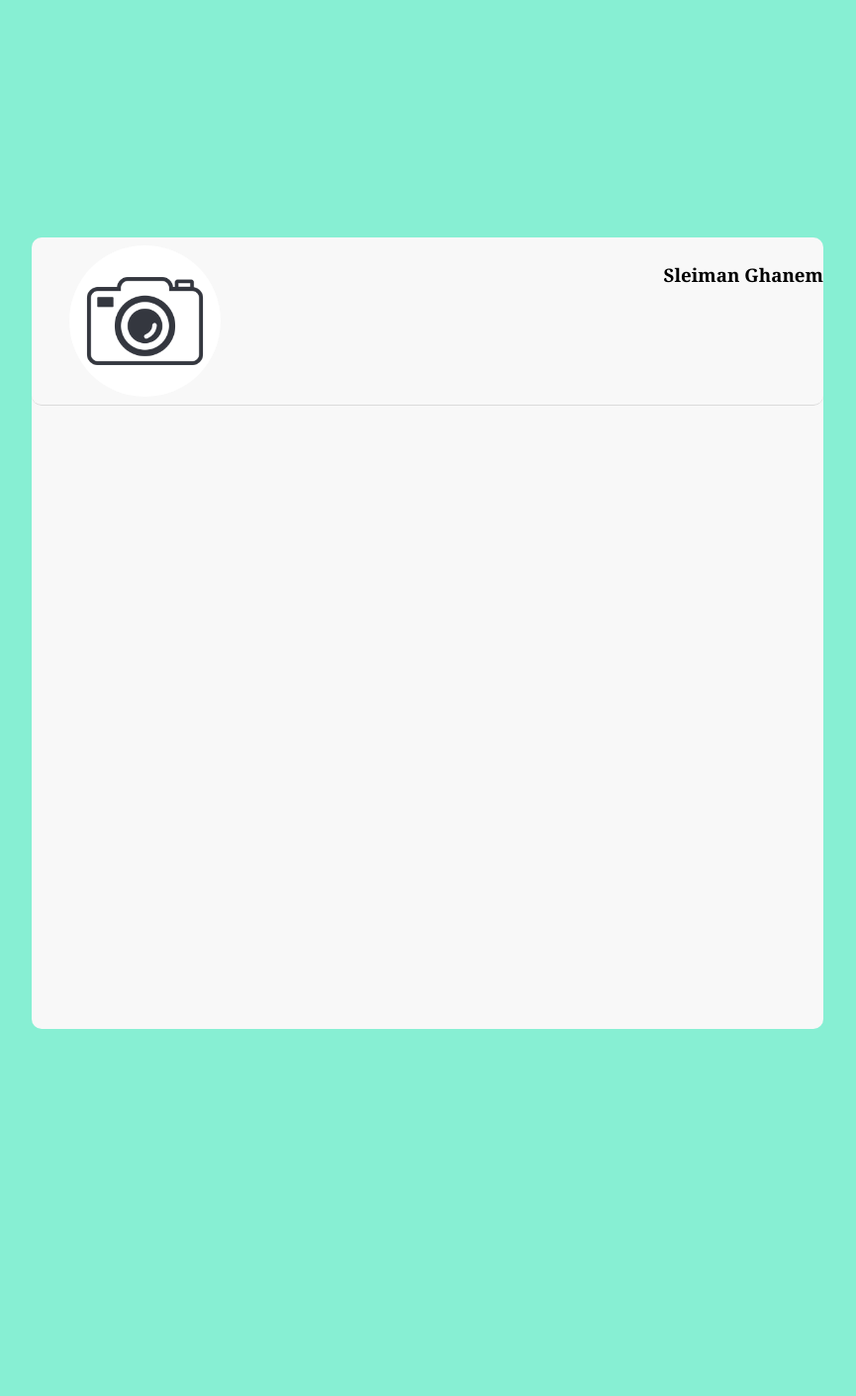
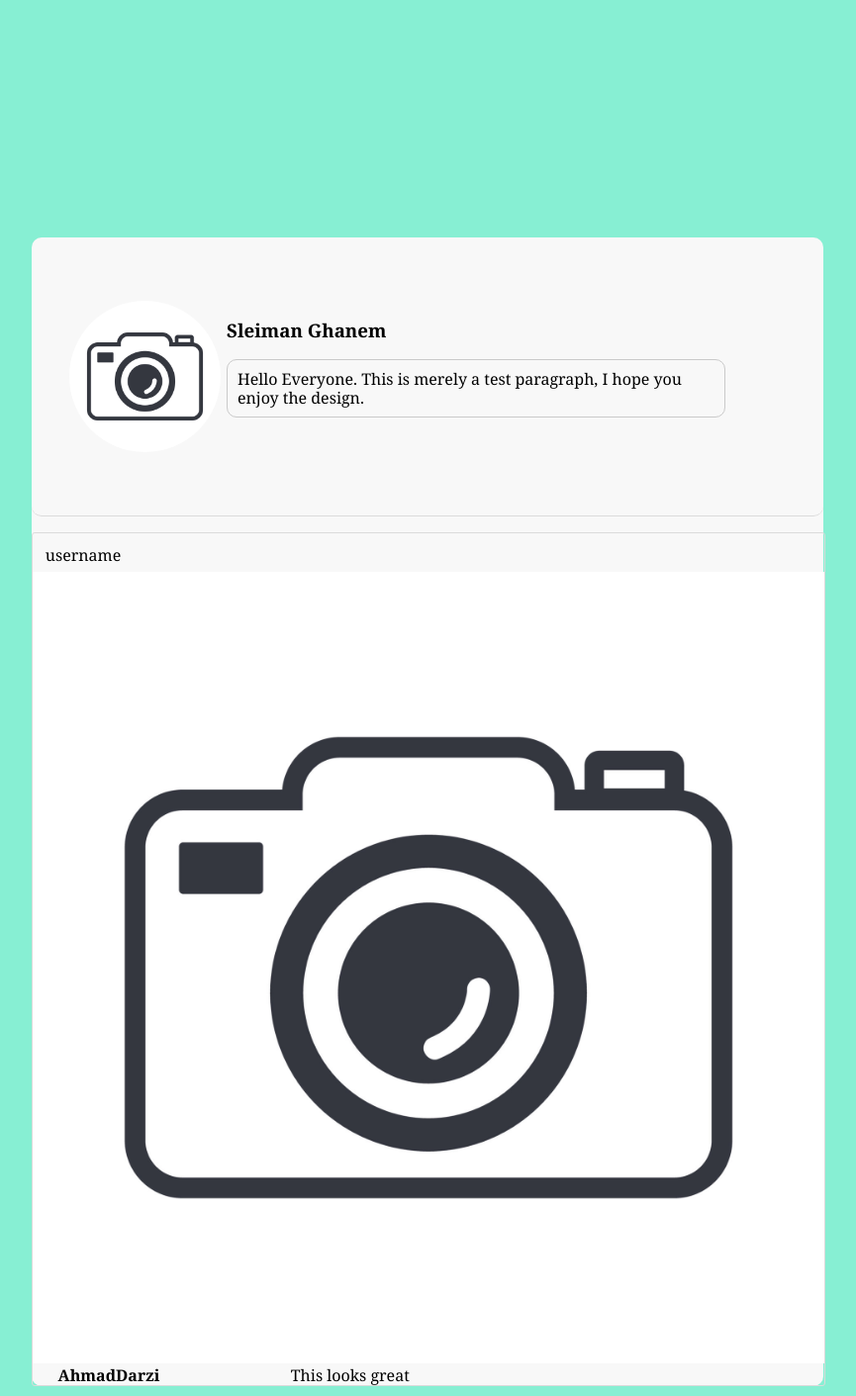
Before and after one commit to SleimanDGhanem/Instagram_like_website, a PHP site: page /html/profile.html in a window 1280 px wide. Shown: the part 38-1449 px from the top of the page at 99% size, without its empty margins (208-1073 px from the left). Before the commit the page ends 1078 px from the top, so only its background shows below. Run offline with PHP 8.4, Linux system fonts and the light colour scheme.

Commit message:
Front End - Added Post to feed page

```diff
--- a/Frontend/css/profile.css
+++ b/Frontend/css/profile.css
@@ -1,20 +1,31 @@
-.image{
-  min-width:10%;
+.image {
+  min-width: 10%;
   max-width: 20%;
   border-radius: 50%;
 }
-.scrolling{
-  border-radius: 10px ;
+.scrolling {
+  border-radius: 10px;
 }
-.profile{
-  display:flex;
+.profile {
+  display: flex;
   justify-content: space-between;
-  border-bottom: solid 1px #DBDBDB;
+  border-bottom: solid 1px #dbdbdb;
   border-radius: 10px;
   margin-top: 30vh;
-  padding: 1vh 0 1vh 3vw;
+  padding: 8vh 0 8vh 3vw;
+}
+.user {
+  padding-top: vh;
 }
 
-.user{
-  padding-top: vh;
+.bio{
+  width: 80%;
+  border: solid 1px #cacaca ;
+  border-radius: 10px;
+  padding: 10px
 }
+
+.post{
+  margin-top: 2vh;
+  width: 100%;
+}
--- a/Frontend/html/profile.html
+++ b/Frontend/html/profile.html
@@ -27,7 +27,15 @@
     <div class="scrolling">
       <div class="profile">
         <img src="../images/template.webp" alt="" class="image">
+        <div class="profile-text">
         <h3 class="user">Sleiman Ghanem</h3>
+        <p class="bio">Hello Everyone. This is merely a test paragraph, I hope you enjoy the design.</p>
+      </div>
+      </div>
+      <div class="post">
+        <div class="title"><p class="username">username</p><i class="fa fa-ellipsis"></i></div>
+        <img class="photo" src="../images/template.webp" alt="template of a photo">
+    <div class="captions"><strong>AhmadDarzi</strong><p>This looks great</p></div>
       </div>
     </div>
   </body>
```
